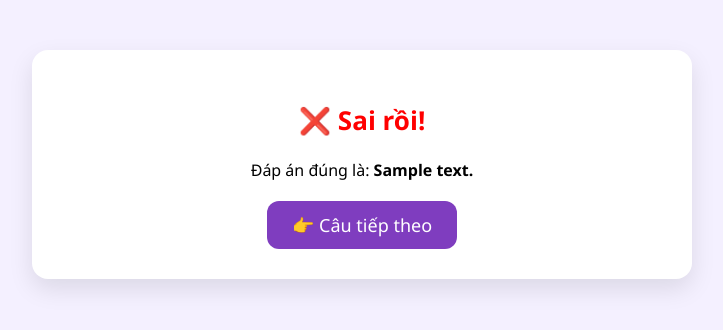
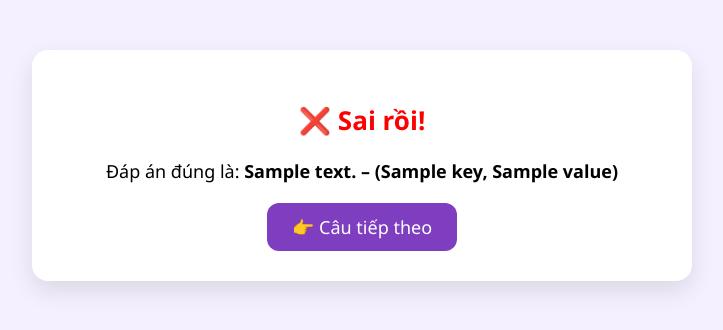
Before and after one commit to Manhcuong05/OnTapTriet, a Flask app: template templates/result.html in a window 1280 px wide. Shown: the top 330 px of the page, without its empty margins (278-1001 px from the left). Run offline with Flask 3, Linux system fonts and the light colour scheme; the template is opened without the code that fills it: most values are stand-ins (such as "Sample title", 1, 10 or a date in 2020).

Commit message:
fix result

```diff
--- a/templates/result.html
+++ b/templates/result.html
@@ -9,10 +9,15 @@
 <div class="container">
 
     {% if correct %}
-        <h2 class="result-correct">✔️ Chính xác!</h2>
+        <h2 class="result-correct">🎉 Chính xác!</h2>
     {% else %}
         <h2 class="result-wrong">❌ Sai rồi!</h2>
-        <p style="text-align:center;">Đáp án đúng là: <b>{{ question.answer }}</b></p>
+
+        <p style="text-align:center; font-size:18px;">
+            Đáp án đúng là:
+            <b>{{ question.answer }} – {{ question.options[question.answer] }}</b>
+        </p>
+
     {% endif %}
 
     <div style="text-align:center; margin-top:20px;">
```
Also changed, not shown: 1 other file.
